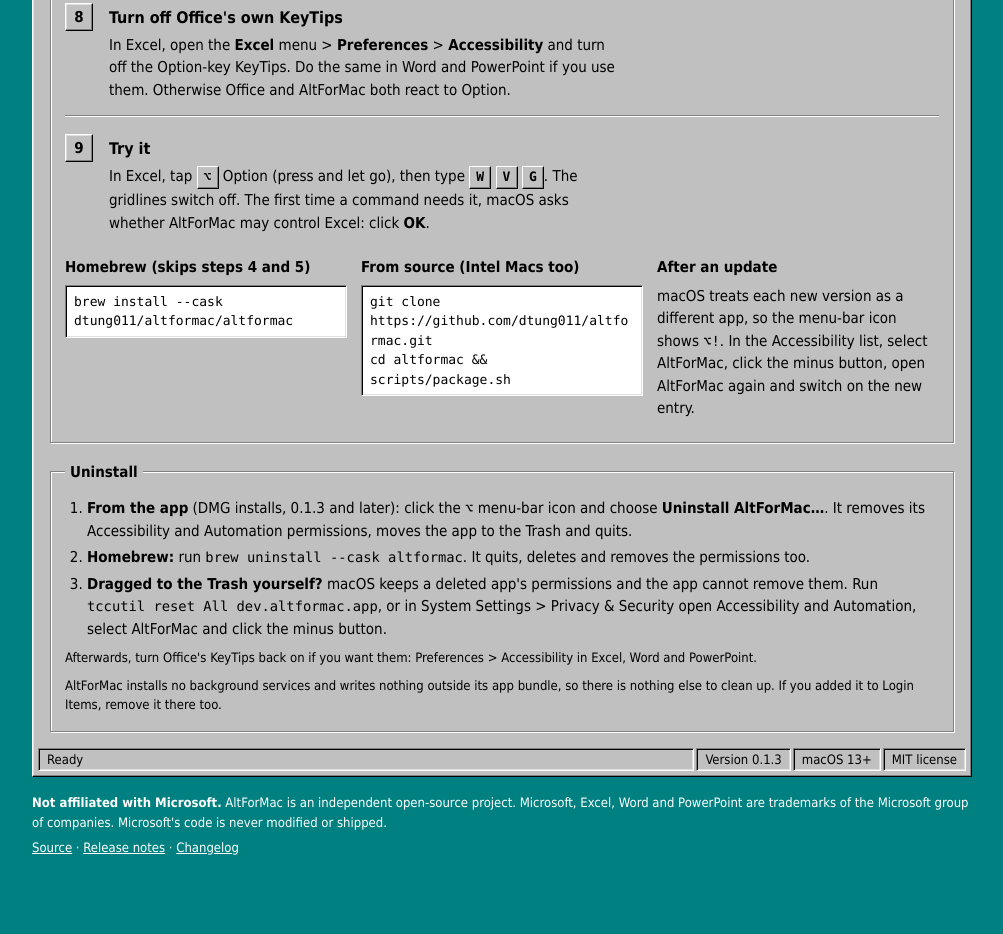
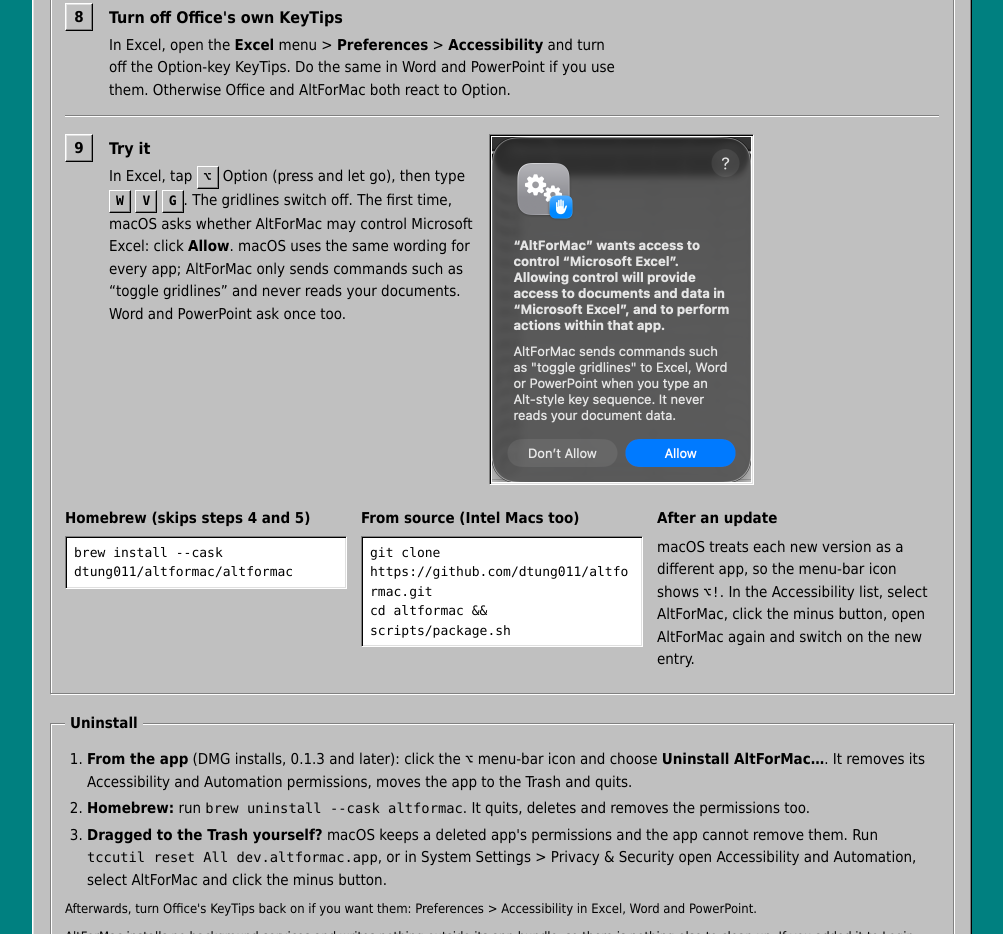
Before and after one commit to dtung011/altformac, a plain HTML site: page site/index.html in a window 1280 px wide. Shown: the part 3778-4712 px from the top of the page, without its empty margins (138-1141 px from the left). Before the commit the page ends 4682 px from the top, so only its background shows below. Drawn offline with Linux system fonts and the light colour scheme.

Commit message:
Install guide: Automation prompt screenshot, click Allow
Co-Authored-By: Claude Opus 5.5 <noreply@anthropic.com>

```diff
--- a/site/index.html
+++ b/site/index.html
@@ -351,10 +351,10 @@
           <div class="text"><h3>Turn off Office's own KeyTips</h3><p>In Excel, open the <b>Excel</b> menu &gt; <b>Preferences</b> &gt; <b>Accessibility</b> and turn off the Option-key KeyTips. Do the same in Word and PowerPoint if you use them. Otherwise Office and AltForMac both react to Option.</p></div>
 
         </li>
-        <li class="step nofig">
+        <li class="step">
           <span class="num raised" aria-hidden="true">9</span>
-          <div class="text"><h3>Try it</h3><p>In Excel, tap <kbd>⌥</kbd> Option (press and let go), then type <kbd>W</kbd> <kbd>V</kbd> <kbd>G</kbd>. The gridlines switch off. The first time a command needs it, macOS asks whether AltForMac may control Excel: click <b>OK</b>.</p></div>
-
+          <div class="text"><h3>Try it</h3><p>In Excel, tap <kbd>⌥</kbd> Option (press and let go), then type <kbd>W</kbd> <kbd>V</kbd> <kbd>G</kbd>. The gridlines switch off. The first time, macOS asks whether AltForMac may control Microsoft Excel: click <b>Allow</b>. macOS uses the same wording for every app; AltForMac only sends commands such as “toggle gridlines” and never reads your documents. Word and PowerPoint ask once too.</p></div>
+          <figure class="shot sunken"><img src="guide/7-automation.png" width="518" height="690" style="max-width:259px" loading="lazy" alt="macOS asks: AltForMac wants access to control Microsoft Excel. Buttons: Don't Allow and Allow."></figure>
         </li>
       </ol>
 
```
Also changed, not shown: site/guide/7-automation.png (added), 1 other file.
